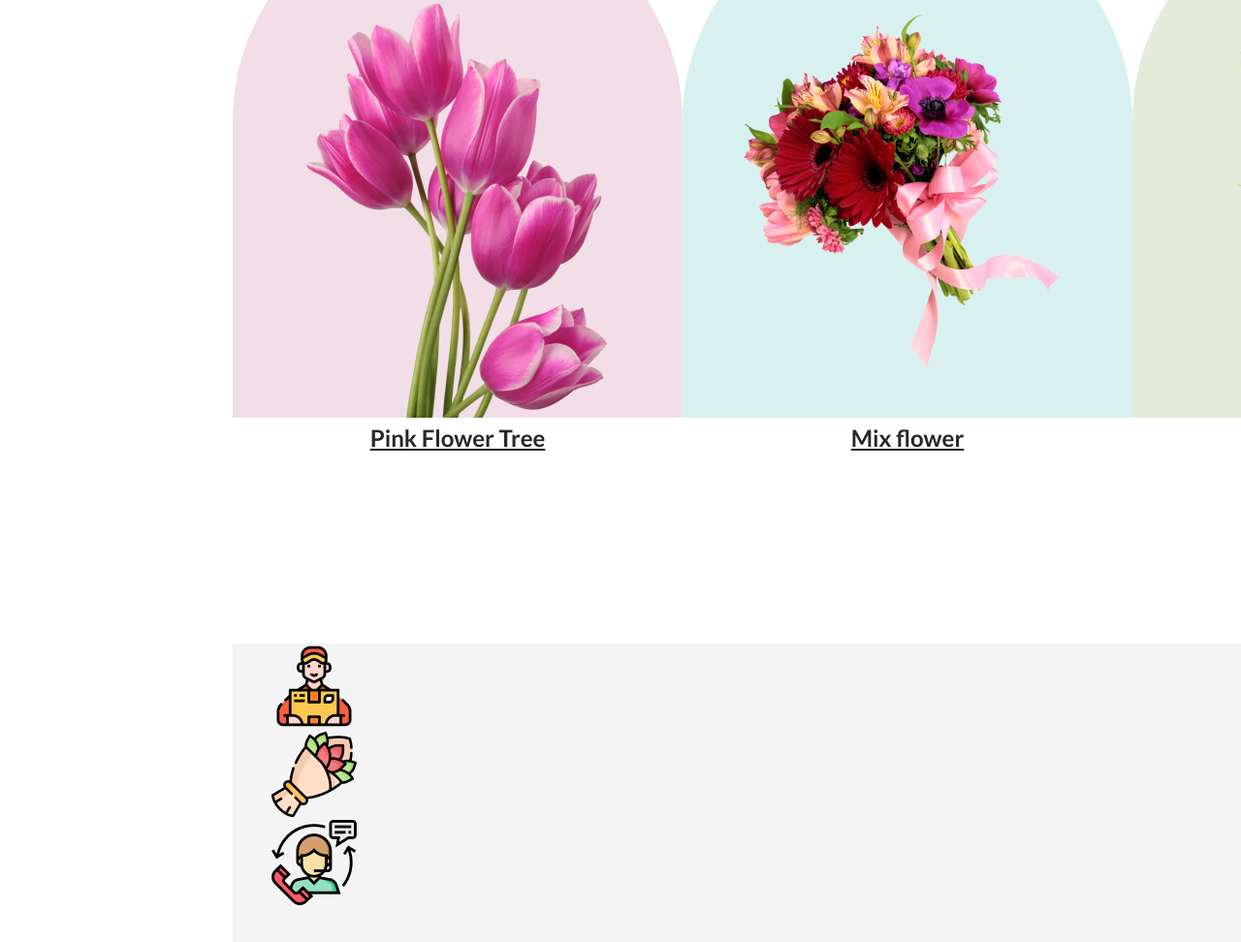
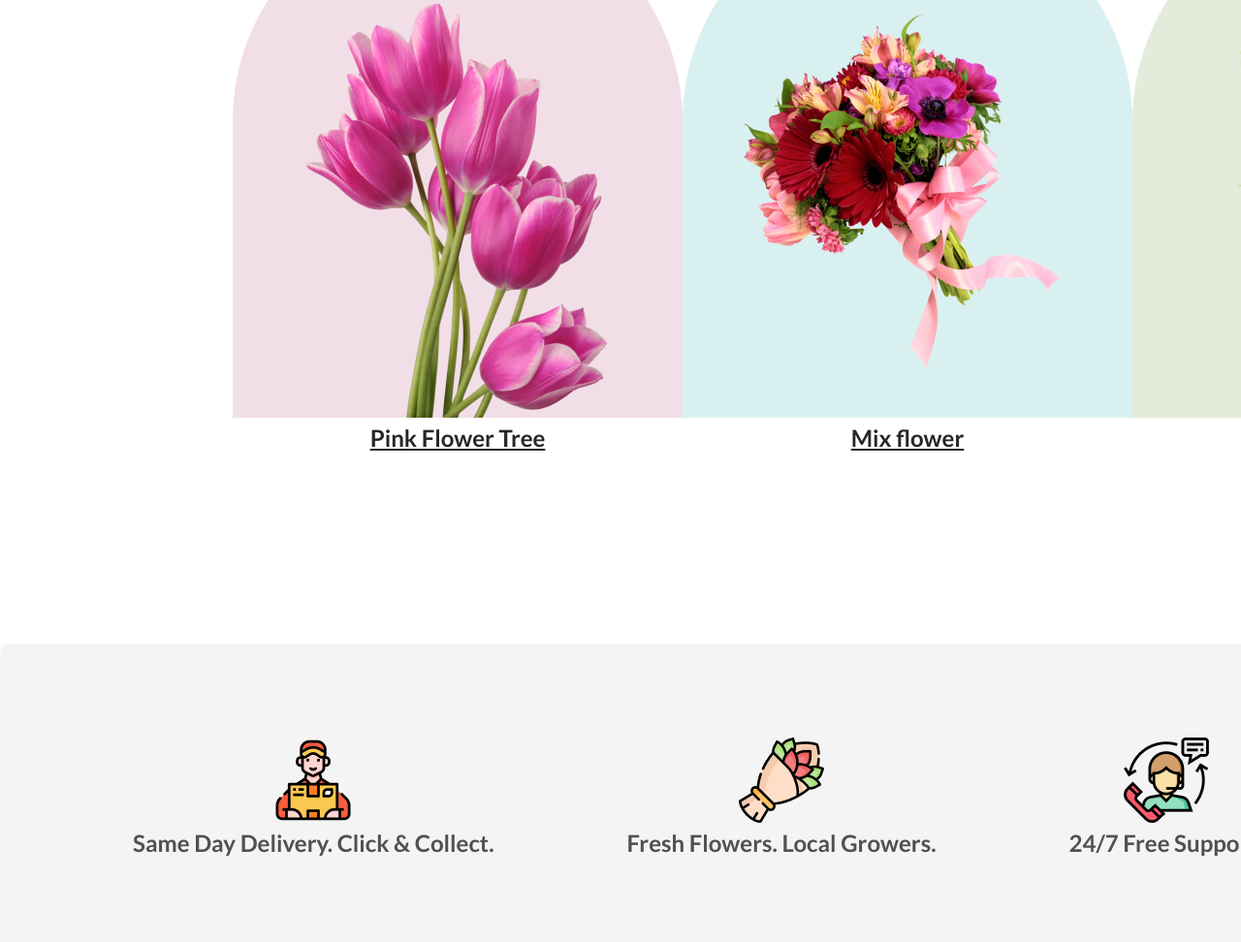
Before and after one commit to ananto55/Assignment-1-flower-shop-final, a plain HTML site: page index.html in a window 1280 px wide. Shown: the part 1528-2500 px from the top of the page at 97% size. Drawn offline with Linux system fonts and the light colour scheme.

Commit message:
suppor section add

```diff
--- a/index.html
+++ b/index.html
@@ -34,7 +34,7 @@
     </nav>
     <marquee class="notification" scrollamount="12" width="100%" direction="right" height="45px">
         Hot Deal ! Sale Up To 25% Off
-        </marquee>
+    </marquee>
     <header>
         <div class="container-1">
             <div class="left-side-1">
@@ -70,33 +70,33 @@
             </div>
 
             <div class="flower2">
-               <img class="image2" src="./Asset/pngwing 5.png" alt="">
-               <h5 class="text2" >Mix flower</h5>
+                <img class="image2" src="./Asset/pngwing 5.png" alt="">
+                <h5 class="text2">Mix flower</h5>
             </div>
             <div class="flower3">
-                <img class="image3"  src="./Asset/pngwing 7.png" alt="">
-                <h5 class="text3" >Yellow flower</h5>
+                <img class="image3" src="./Asset/pngwing 7.png" alt="">
+                <h5 class="text3">Yellow flower</h5>
             </div>
         </div>
         <div class="container-4">
-            <ul>
-                <div>
-            <li>
-                <img class="delevary" src="./Asset/Group 57.png" alt="">
-                <p></p>
-            </li>
-            <li>
-                <img class="Fresh" src="./Asset/Group 58.png" alt="">
-                <p></p>
-            </li>
-            <li>
-                <img class="support" src="./Asset/Group 59.png" alt="">
-                <p></p>
-            </li>
+
+            <div class="container-4-g">
+                <img src="./Asset/Group 57.png" alt="">
+                <h5 class="container-4-text">
+                    Same Day Delivery. Click & Collect.
+                </h5>
+
             </div>
-
-            </ul>
-
+            <div class="container-4-g">
+                <img src="./Asset/Group 58.png" alt="">
+                <h5 class="container-4-text" >
+                    Fresh Flowers. Local Growers.
+                </h5>
+            </div>
+            <div class="container-4-g">
+                <img src="./Asset/Group 59.png" alt="">
+                <h5 class="container-4-text" >24/7 Free Support.</h5>
+            </div>
         </div>
     </main>
     <footer>
--- a/style/style.css
+++ b/style/style.css
@@ -65,8 +65,7 @@ nav ul {
     ;
     justify-content: space-between;
     background-repeat: no-repeat;
-    width: 1920px;
-    height: 850px;
+    background-size: cover;
     margin-bottom: 178px;
 
 
@@ -216,13 +215,24 @@ button {
     width: 1440px;
     height: 320px;
     margin: 128px 240px;
+    display: flex;
+    justify-content: space-evenly;
+    border-radius: 10px;
+    margin: 100px auto;
+    align-items: center;}
 
 
-}
-.container-4 li{
-    list-style: none;
+ .container-4-text{
+    line-height: 35px;
+    width: 100%;
+    line-height: 35px;
+    color: rgba(39, 39, 39, 0.8);
+  text-align: center;
+  font-size: 24px;
+  font-weight: 600;
+ }
+ .container-4-g{
+    text-align: center;
+    gap: 100px;
 
-}
-.container-4 ul{
-    display: flex;
-}
+ }
```
